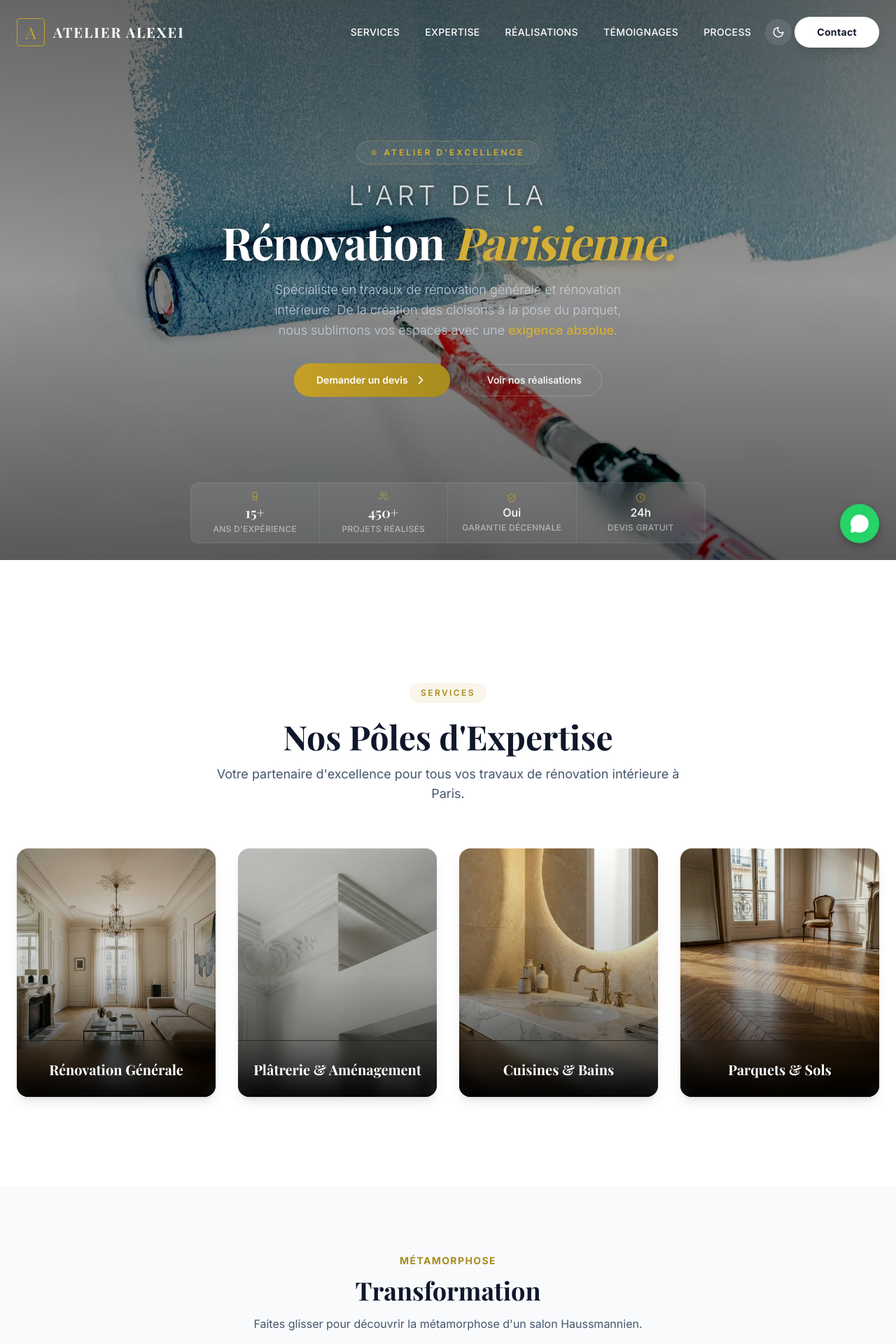
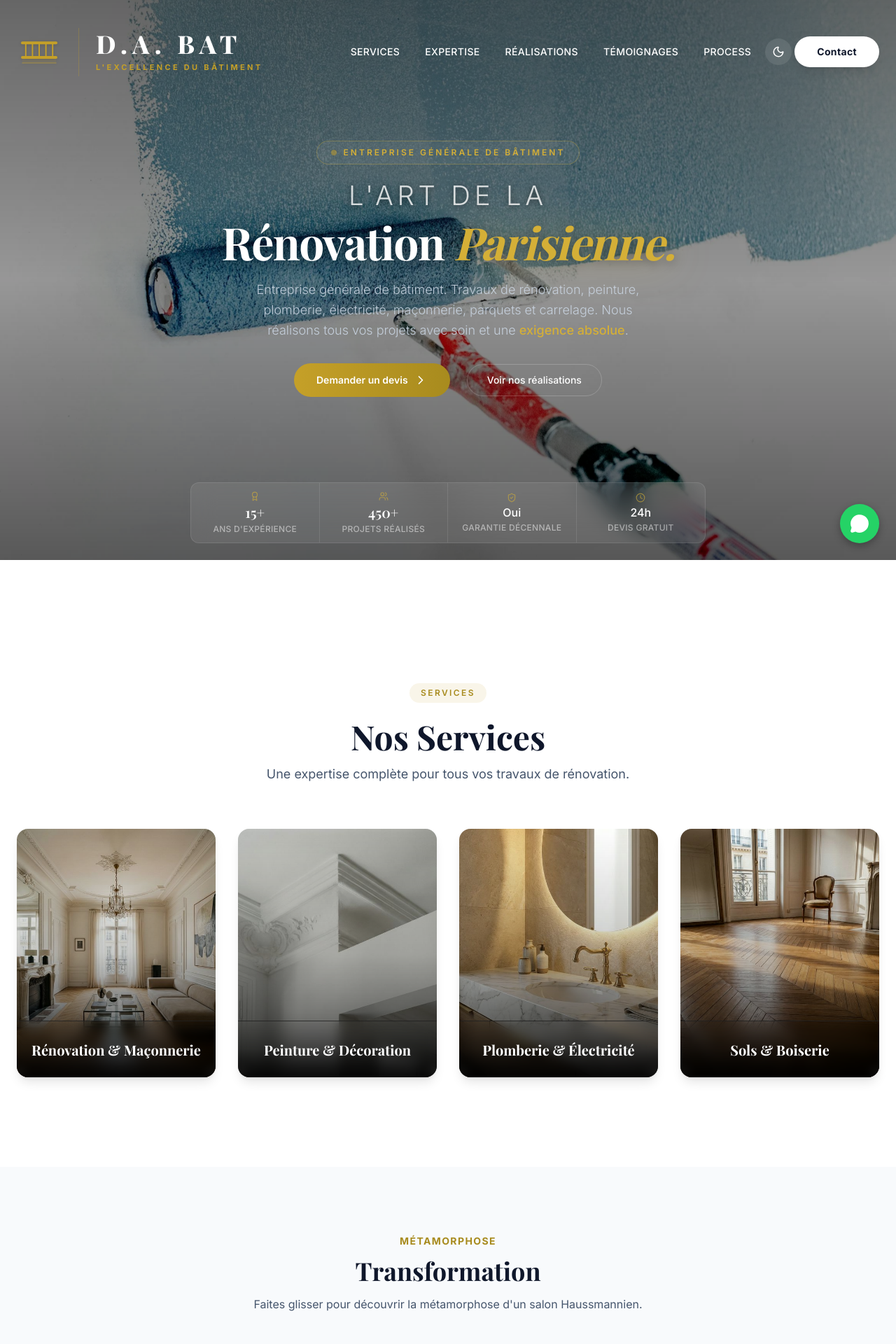
Before and after one commit to echopro-create/paris-renov, a React (Vite) app: page / in a window 1280 px wide. Shown: the top 1920 px of the page at 70% size. Built offline with nearby package versions, Linux system fonts and the light colour scheme; a web font is replaced by a local one.

Commit message:
feat: Update navigation and footer with new links and styles

```diff
--- a/components/Footer.tsx
+++ b/components/Footer.tsx
@@ -29,10 +29,21 @@ export default function Footer() {
             {/* Brand */}
             <div className="md:col-span-1">
               <div className="flex items-center gap-2 mb-4">
-                <div className="w-8 h-8 rounded-lg bg-gold-500/10 border border-gold-400/30 flex items-center justify-center">
-                  <span className="text-gold-400 font-serif font-bold text-sm">A</span>
+                {/* Idea 4: Haussmann Signature in Footer - Restored */}
+                <div className="flex items-center gap-4">
+                  <div className="flex flex-col items-center">
+                    <svg width="48" height="48" viewBox="0 0 40 40" fill="none" xmlns="http://www.w3.org/2000/svg" className="text-gold-500">
+                      <path d="M5 25H35V30H5V25Z" fill="currentColor" fillOpacity="0.1" />
+                      <path d="M8 12V25M14 12V25M20 12V25M26 12V25M32 12V25" stroke="currentColor" strokeWidth="1.2" strokeLinecap="round" />
+                      <path d="M5 12H35" stroke="currentColor" strokeWidth="2.2" strokeLinecap="round" />
+                      <path d="M5 25H35" stroke="currentColor" strokeWidth="2.2" strokeLinecap="round" />
+                    </svg>
+                  </div>
+                  <div className="flex flex-col border-l border-gold-500/20 pl-4 py-1">
+                    <span className="font-serif text-2xl lg:text-3xl font-extrabold tracking-widest leading-none">D.A. BAT</span>
+                    <span className="text-[9px] uppercase tracking-[0.3em] text-gold-500 font-bold mt-2">L'Excellence du Bâtiment</span>
+                  </div>
                 </div>
-                <span className="font-serif text-lg font-bold tracking-wide">ATELIER ALEXEI</span>
               </div>
               <p className="text-sm text-slate-500 dark:text-slate-400 leading-relaxed mb-6">
                 {footer.description}
@@ -137,7 +148,7 @@ export default function Footer() {
           {/* Bottom Bar */}
           <div className="pt-8 flex flex-col md:flex-row items-center justify-between gap-4">
             <p className="text-xs text-slate-500">
-              © {new Date().getFullYear()} Atelier Alexei. {footer.rights}
+              © {new Date().getFullYear()} D.A. BAT. {footer.rights}
             </p>
             <p className="text-xs text-slate-500">
               {footer.designedBy}
--- a/components/Gallery.tsx
+++ b/components/Gallery.tsx
@@ -101,7 +101,7 @@ export default function Gallery() {
         {/* Instagram CTA */}
         <div className="text-center mt-12">
           <a
-            href="https://instagram.com"
+            href={content.social?.instagram || "https://instagram.com"}
             target="_blank"
             rel="noopener noreferrer"
             className="inline-flex items-center gap-2 px-8 py-3 border border-slate-200 dark:border-slate-700 rounded-full text-sm font-medium text-slate-700 dark:text-slate-300 hover:border-gold-400 hover:text-gold-600 dark:hover:text-gold-400 transition-all"
--- a/components/Navbar.tsx
+++ b/components/Navbar.tsx
@@ -60,8 +60,8 @@ export default function Navbar() {
     <nav
       className={`fixed w-full z-50 transition-all duration-500 transform ${isVisible ? 'translate-y-0' : '-translate-y-full'
         } ${isScrolled
-          ? 'bg-white/70 dark:bg-slate-900/70 backdrop-blur-xl shadow-2xl border-b border-white/20 dark:border-slate-700/50 py-4'
-          : 'bg-transparent py-6'
+          ? 'bg-white/70 dark:bg-slate-900/70 backdrop-blur-xl shadow-2xl border-b border-white/20 dark:border-slate-700/50 py-6'
+          : 'bg-transparent py-10'
         }`}
     >
       <div className="max-w-7xl mx-auto px-6 flex justify-between items-center">
@@ -70,12 +70,27 @@ export default function Navbar() {
           e.preventDefault();
           window.scrollTo({ top: 0, behavior: 'smooth' });
         }}>
-          <div className="w-10 h-10 border border-gold-500 flex items-center justify-center rounded-sm group-hover:bg-gold-500/10 transition-colors">
-            <span className="font-serif text-2xl text-gold-500">A</span>
+          {/* Idea 4: Haussmann Signature - Restored */}
+          <div className="relative flex items-center gap-6">
+            <div className="flex flex-col items-center group-hover:scale-110 transition-transform duration-700">
+              {/* Impactful Haussmann Balcony Icon */}
+              <svg width="64" height="64" viewBox="0 0 40 40" fill="none" xmlns="http://www.w3.org/2000/svg" className="text-gold-500 filter drop-shadow-sm">
+                <path d="M5 25H35V30H5V25Z" fill="currentColor" fillOpacity="0.1" />
+                <path d="M8 12V25M14 12V25M20 12V25M26 12V25M32 12V25" stroke="currentColor" strokeWidth="1.2" strokeLinecap="round" />
+                <path d="M5 12H35" stroke="currentColor" strokeWidth="2.5" strokeLinecap="round" />
+                <path d="M5 25H35" stroke="currentColor" strokeWidth="2.5" strokeLinecap="round" />
+                <path d="M5 30H35" stroke="currentColor" strokeWidth="1" strokeLinecap="round" className="opacity-40" />
+              </svg>
             </div>
-          <span className={`font-serif text-xl font-bold tracking-widest transition-colors uppercase ${isScrolled ? 'text-slate-900 dark:text-white' : 'text-white'}`}>
-            ATELIER ALEXEI
+            <div className="flex flex-col border-l border-gold-500/30 pl-6 py-1">
+              <span className={`font-serif text-3xl lg:text-4xl font-extrabold tracking-[0.2em] transition-colors leading-none ${isScrolled ? 'text-slate-900 dark:text-white' : 'text-white'}`}>
+                D.A. BAT
               </span>
+              <span className="text-[10px] lg:text-[11px] uppercase tracking-[0.3em] text-gold-500 font-bold mt-2">
+                L'Excellence du Bâtiment
+              </span>
+            </div>
+          </div>
         </a>
 
         {/* Desktop Links */}
@@ -153,7 +168,7 @@ export default function Navbar() {
         <div className="fixed inset-0 z-50 bg-white/98 dark:bg-slate-900/98 backdrop-blur-2xl lg:hidden">
           {/* Fixed Header with Close Button */}
           <div className="absolute top-0 left-0 right-0 flex items-center justify-between px-6 py-4 border-b border-slate-100 dark:border-slate-700 bg-white dark:bg-slate-900">
-            <span className="font-serif text-lg font-bold text-slate-900 dark:text-white">ATELIER ALEXEI</span>
+            <span className="font-serif text-lg font-bold text-slate-900 dark:text-white">D.A. BAT</span>
             <button
               onClick={() => setIsOpen(false)}
               className="p-2 rounded-full hover:bg-slate-100 dark:hover:bg-slate-800 transition-colors focus-ring"
--- a/constants.ts
+++ b/constants.ts
@@ -7,7 +7,7 @@ export const content: ContentData = {
     whatWeOffer: "Ce que nous proposons :",
     detailedQuote: "Devis détaillé et gratuit",
     respectNorms: "Respect des normes en vigueur",
-    expertBadge: "ATELIER D'EXCELLENCE",
+    expertBadge: "ENTREPRISE GÉNÉRALE DE BÂTIMENT",
     viewAll: "Voir tous les projets",
     openMenu: "Ouvrir le menu",
     closeMenu: "Fermer le menu",
@@ -31,8 +31,8 @@ export const content: ContentData = {
     getQuote: "Devis Gratuit",
   },
   hero: {
-    title: "L'Art de la Rénovation",
-    subtitle: "Spécialiste en travaux de rénovation générale et rénovation intérieure. De la création des cloisons à la pose du parquet, nous sublimons vos espaces avec une exigence absolue.",
+    title: "D.A. BAT - Rénovation Générale",
+    subtitle: "Entreprise générale de bâtiment. Travaux de rénovation, peinture, plomberie, électricité, maçonnerie, parquets et carrelage. Nous réalisons tous vos projets avec soin et une exigence absolue.",
     ctaPrimary: "Demander un devis",
     ctaSecondary: "Voir nos réalisations",
     stats: [
@@ -46,39 +46,39 @@ export const content: ContentData = {
     title: "Ils nous font confiance",
   },
   services: {
-    title: "Nos Pôles d'Expertise",
-    subtitle: "Votre partenaire d'excellence pour tous vos travaux de rénovation intérieure à Paris.",
+    title: "Nos Services",
+    subtitle: "Une expertise complète pour tous vos travaux de rénovation.",
     items: [
       {
         id: 'general',
-        title: "Rénovation Générale",
-        description: "Travaux de rénovation générale : peinture, plomberie, électricité, menuiserie, carrelage sol et murs.",
+        title: "Rénovation & Maçonnerie",
+        description: "Travaux de rénovation générale : maçonnerie, création de cloisons, plâtrerie. Une prise en charge complète de votre chantier.",
         image: "/assets/services/service_renovation_generale.png"
       },
       {
         id: 'plastering',
-        title: "Plâtrerie & Aménagement",
-        description: "Création des cloisons, plafonds suspendus et plâtrerie. Restructuration complète de vos espaces intérieurs.",
+        title: "Peinture & Décoration",
+        description: "Peinture intérieure et extérieure, enduits décoratifs, papiers peints. Des finitions soignées pour sublimer vos espaces.",
         image: "/assets/services/service_platrerie.png"
       },
       {
         id: 'spaces',
-        title: "Cuisines & Bains",
-        description: "Restauration des salles de bains et cuisine. Une expertise technique pour vos pièces les plus exigeantes.",
+        title: "Plomberie & Électricité",
+        description: "Installation sanitaire complète, rénovation salle de bain, mise aux normes électrique. Tous travaux de fluides et réseaux.",
         image: "/assets/services/service_cuisine_bain.png"
       },
       {
         id: 'flooring',
-        title: "Parquets & Sols",
-        description: "Couverture des sols parquet, pose et restauration. Finitions artisanales pour un sol d'exception.",
+        title: "Sols & Boiserie",
+        description: "Pose de parquet, carrelage, boiseries sur mesure. Rénovation de sols anciens et pose de revêtements modernes.",
         image: "/assets/services/service_parquet.png"
       }
     ]
   },
   whyUs: {
     badge: "Exigence",
-    title: "L'Exigence de l'Atelier Alexei",
-    subtitle: "Chaque projet est une œuvre unique, réalisée avec la rigueur et la passion qui définissent notre atelier.",
+    title: "Pourquoi D.A. BAT ?",
+    subtitle: "Votre satisfaction est notre priorité. Nous mettons notre savoir-faire au service de votre projet.",
     image: "/assets/why-us/haussmann-design.png",
     features: [
       { title: "Garantie Décennale", description: "Tous nos ouvrages sont couverts par une assurance décennale obligatoire.", icon: "ShieldCheck" },
@@ -86,8 +86,8 @@ export const content: ContentData = {
       { title: "Respect des Délais", description: "Planning rigoureux et communication régulière sur l'avancement.", icon: "Clock" },
       { title: "Artisans Qualifiés", description: "Une équipe de compagnons expérimentés et passionnés par leur métier.", icon: "Award" }
     ],
-    quote: "L'excellence n'est pas un acte, c'est une habitude.",
-    quoteAuthor: "— Alexei, Fondateur"
+    quote: "La confiance se construit sur la qualité de nos réalisations.",
+    quoteAuthor: "— Alexei TCHOUDINOV, Gérant"
   },
   beforeAfter: {
     title: "Transformation",
@@ -184,7 +184,7 @@ export const content: ContentData = {
         id: 1,
         name: "Sophie Martin",
         location: "Paris 16e",
-        text: "Un travail absolument remarquable. L'équipe d'Alexei a transformé notre appartement haussmannien avec un souci du détail impressionnant. Les finitions sont parfaites.",
+        text: "Un travail remarquable. D.A. BAT a transformé notre appartement avec un professionnalisme exemplaire.",
         role: "Rénovation complète",
         avatar: "https://images.unsplash.com/photo-1494790108377-be9c29b29330?w=100&h=100&fit=crop&crop=face"
       },
@@ -200,7 +200,7 @@ export const content: ContentData = {
         id: 3,
         name: "Camille Dubois",
         location: "Paris 7e",
-        text: "Notre parquet en point de Hongrie a retrouvé toute sa splendeur grâce à l'Atelier Alexei. Un savoir-faire rare et une équipe à l'écoute. Merci pour cette belle transformation.",
+        text: "Notre parquet a retrouvé toute sa splendeur grâce à D.A. BAT. Un savoir-faire artisanal de qualité.",
         role: "Parquets & Sols",
         avatar: "https://images.unsplash.com/photo-1438761681033-6461ffad8d80?w=100&h=100&fit=crop&crop=face"
       }
@@ -238,8 +238,8 @@ export const content: ContentData = {
     },
     info: {
       address: "12 Avenue des Champs-Élysées, 75008 Paris",
-      phone: "+33 6 01 99 76 59",
-      email: "contact@atelier-alexei.fr",
+      phone: "06 01 99 76 59",
+      email: "tchoudinov@hotmail.fr",
       hours: "Lun - Ven: 8h00 - 19h00",
       labels: {
         phone: "Téléphone",
@@ -253,10 +253,10 @@ export const content: ContentData = {
     titleHighlight: "Votre Intérieur?",
     subtitle: "Bénéficiez d'un devis gratuit et personnalisé pour votre projet de travaux de rénovation générale à Paris.",
     ctaPrimary: "Demander un devis gratuit",
-    ctaSecondary: "+33 6 01 99 76 59"
+    ctaSecondary: "06 01 99 76 59"
   },
   footer: {
-    description: "Expert en travaux de rénovation générale et intérieure : peinture, plomberie, électricité, menuiserie, carrelage et parquet. Excellence artisanale depuis 2008.",
+    description: "D.A. BAT - Entreprise générale de bâtiment. Travaux de rénovation, peinture, plomberie, électricité, maçonnerie, boiserie, parquet et carrelage. Qualité, soin et exigence absolue.",
     navigation: "Navigation",
     services: "Savoir-faire",
     legal: "Mentions Légales",
@@ -264,7 +264,10 @@ export const content: ContentData = {
     rights: "Tous droits réservés.",
     areas: "Paris & Île-de-France",
     designedBy: "Artisanat Français d'Excellence",
-    legalBody: "Atelier Alexei SAS\nSiège social : 12 Avenue des Champs-Élysées, 75008 Paris\nRCS Paris B 123 456 789\nCapital social : 50 000 €\nDirecteur de la publication : Alexei [Nom]\nHébergeur : Vercel Inc.",
-    privacyBody: "Nous respectons votre vie privée. Les informations recueillies sur ce formulaire sont enregistrées dans un fichier informatisé par l'Atelier Alexei pour la gestion de notre clientèle.\n\nElles sont conservées pendant 3 ans et sont destinées au service commercial.\n\nConformément à la loi « informatique et libertés », vous pouvez exercer votre droit d'accès aux données vous concernant et les faire rectifier en contactant : contact@atelier-alexei.fr"
+    legalBody: "D.A. BAT - Alexei TCHOUDINOV\nSiège social : 12 Avenue des Champs-Élysées, 75008 Paris\nDirecteur de la publication : Alexei TCHOUDINOV\nContact : tchoudinov@hotmail.fr",
+    privacyBody: "Nous respectons votre vie privée. Les informations recueillies sur ce formulaire sont enregistrées dans un fichier informatisé par D.A. BAT pour la gestion de notre clientèle.\n\nElles sont conservées pendant 3 ans et sont destinées au service commercial.\n\nConformément à la loi « informatique et libertés », vous pouvez exercer votre droit d'accès aux données vous concernant et les faire rectifier en contactant : tchoudinov@hotmail.fr"
+  },
+  social: {
+    instagram: "https://www.instagram.com/tchou_dnov/"
   }
 };
--- a/index.html
+++ b/index.html
@@ -5,15 +5,15 @@
   <meta charset="UTF-8" />
   <meta name="viewport" content="width=device-width, initial-scale=1.0" />
   <link rel="icon" type="image/png" href="/favicon.png" />
-  <title>Atelier Alexei | Rénovation d'Excellence à Paris</title>
+  <title>D.A. BAT | Rénovation Générale, Peinture & Décoration à Paris</title>
 
   <!-- Primary Meta Tags -->
-  <meta name="title" content="Atelier Alexei | Rénovation d'Excellence à Paris" />
+  <meta name="title" content="D.A. BAT | Rénovation Générale, Peinture & Décoration à Paris" />
   <meta name="description"
-    content="L'Art de la Rénovation Parisienne - Peinture, Plâtrerie, Parquets. 15+ ans d'expérience, 450+ projets réalisés. Garantie décennale. Devis gratuit sous 24h." />
+    content="Entreprise générale de bâtiment D.A. BAT à Paris. Rénovation Générale, Peinture & Décoration, Plomberie & Sanitaire, Electricité, Maçonnerie & Boiserie, Parquets & Carrelage. Devis gratuit." />
   <meta name="keywords"
-    content="rénovation paris, peinture paris, plâtrerie paris, parquet paris, atelier alexei, rénovation appartement, travaux paris, artisan paris, haussmannien" />
-  <meta name="author" content="Atelier Alexei" />
+    content="Rénovation Générale, Peinture, Décoration, Plomberie, Sanitaire, Electricité, Maçonnerie, Boiserie, Parquets, Carrelage, Paris, Entreprise bâtiment, D.A. BAT" />
+  <meta name="author" content="D.A. BAT - Alexei TCHOUDINOV" />
   <meta name="theme-color" content="#D4AF37" />
   <meta name="robots" content="index, follow" />
   <link rel="canonical" href="https://atelier-alexei.fr/" />
@@ -26,17 +26,17 @@
   <!-- Open Graph / Facebook -->
   <meta property="og:type" content="website" />
   <meta property="og:url" content="https://atelier-alexei.fr/" />
-  <meta property="og:title" content="Atelier Alexei | L'Art de la Rénovation Parisienne" />
+  <meta property="og:title" content="D.A. BAT | Rénovation Générale, Peinture & Décoration à Paris" />
   <meta property="og:description"
-    content="De la préparation des murs à la pose du parquet, l'Atelier Alexei sublime vos intérieurs avec une exigence absolue." />
+    content="Entreprise générale de bâtiment. Spécialiste en Rénovation, Peinture, Plomberie, Electricité et Boiserie. Devis gratuit sous 24h." />
   <meta property="og:image" content="https://atelier-alexei.fr/og-image.jpg" />
 
   <!-- Twitter -->
   <meta property="twitter:card" content="summary_large_image" />
   <meta property="twitter:url" content="https://atelier-alexei.fr/" />
-  <meta property="twitter:title" content="Atelier Alexei | L'Art de la Rénovation Parisienne" />
+  <meta property="twitter:title" content="D.A. BAT | Rénovation Générale, Peinture & Décoration à Paris" />
   <meta property="twitter:description"
-    content="De la préparation des murs à la pose du parquet, l'Atelier Alexei sublime vos intérieurs avec une exigence absolue." />
+    content="Entreprise générale de bâtiment. Spécialiste en Rénovation, Peinture, Plomberie, Electricité et Boiserie." />
   <meta property="twitter:image" content="https://atelier-alexei.fr/og-image.jpg" />
 
   <!-- Favicon -->
@@ -47,12 +47,12 @@
     {
       "@context": "https://schema.org",
       "@type": "GeneralContractor",
-      "name": "Atelier Alexei",
+      "name": "D.A. BAT",
       "image": "https://atelier-alexei.fr/logo.png",
       "@id": "https://atelier-alexei.fr",
       "url": "https://atelier-alexei.fr",
       "telephone": "+33601997659",
-      "email": "contact@atelier-alexei.fr",
+      "email": "tchoudinov@hotmail.fr",
       "address": {
         "@type": "PostalAddress",
         "streetAddress": "Paris",
--- a/tsconfig.json
+++ b/tsconfig.json
@@ -11,7 +11,8 @@
     ],
     "skipLibCheck": true,
     "types": [
-      "node"
+      "node",
+      "vite/client"
     ],
     "moduleResolution": "bundler",
     "isolatedModules": true,
--- a/types.ts
+++ b/types.ts
@@ -208,4 +208,7 @@ export interface ContentData {
   };
   ctaBanner: CtaBanner;
   footer: FooterData;
+  social: {
+    instagram: string;
+  };
 }
```
Lines whose indentation alone changed are shown as unchanged.
